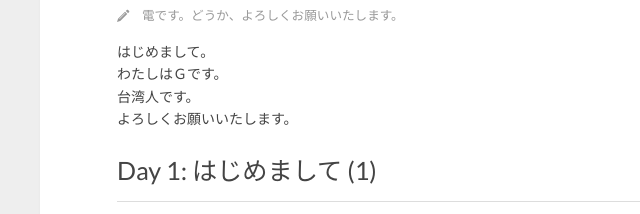
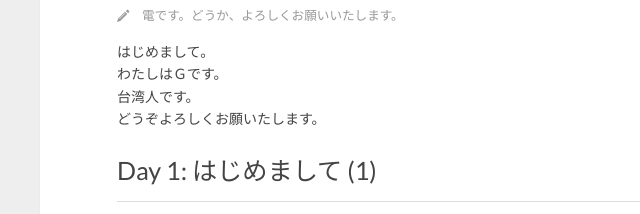
Before and after one commit to otakuG/otakuG.github.io, a plain HTML site: page index.html in a window 1280 px wide. Shown: the part 732-946 px from the top of the page, 0-640 px from the left. Drawn offline with nearby package versions, Linux system fonts and the light colour scheme.

Commit message:
Site updated: 2015-06-11 21:33:24

```diff
--- a/index.html
+++ b/index.html
@@ -60,7 +60,7 @@
     <div class="entry">
 
         <p><img src="/img/20150611/01.jpg" alt="電です。どうか、よろしくお願いいたします。"></p>
-<p>はじめまして。<br>わたしはＧです。<br>台湾人です。<br>よろしくお願いいたします。</p>
+<p>はじめまして。<br>わたしはＧです。<br>台湾人です。<br>どうぞよろしくお願いたします。</p>
 <h1 id="Day_1:_はじめまして_(1)">Day 1: はじめまして (1)</h1><p>今天開始用課本上課，所以進教室前，先去櫃檯繳錢拿課本。</p>
 <p>上課基本上就是照著課本的流程，一開始就跟著あいが老師一起練單字，另外再補充一些常用的單字像：がね跟がのじょ。雖然以前就知道，但實際唸過後更深刻覺得很多漢字發音跟中文真的很像。</p>
 <p>在進入課文會話前，補充了あいさつ（問候）：</p>
```
Also changed, not shown: 2015/06/11/learn-japanese-3/index.html (+3 -3 lines).
